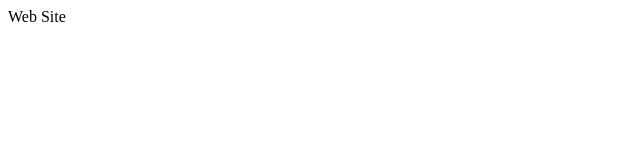
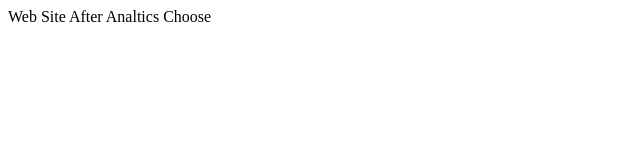
Before and after one commit to mailsforprk/mailsforprk.github.io, a plain HTML site: page index.html in a window 1280 px wide. Shown: the whole page, without its empty margins (0-640 px from the left). Drawn offline with Linux system fonts and the light colour scheme.

Commit message:
Test after analtics

```diff
--- a/index.html
+++ b/index.html
@@ -12,5 +12,5 @@
 </head>
 
 <body>
-Web Site
+Web Site After Analtics Choose
 </body>
```
